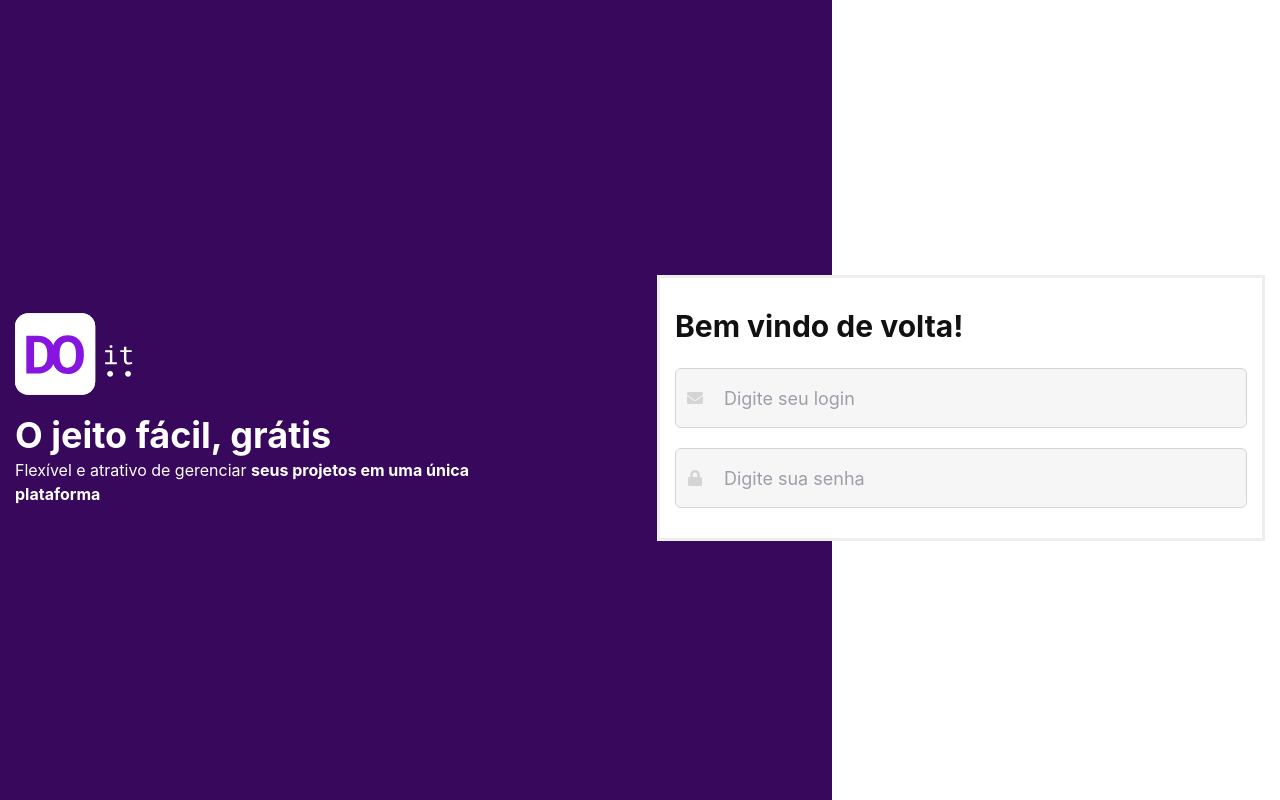
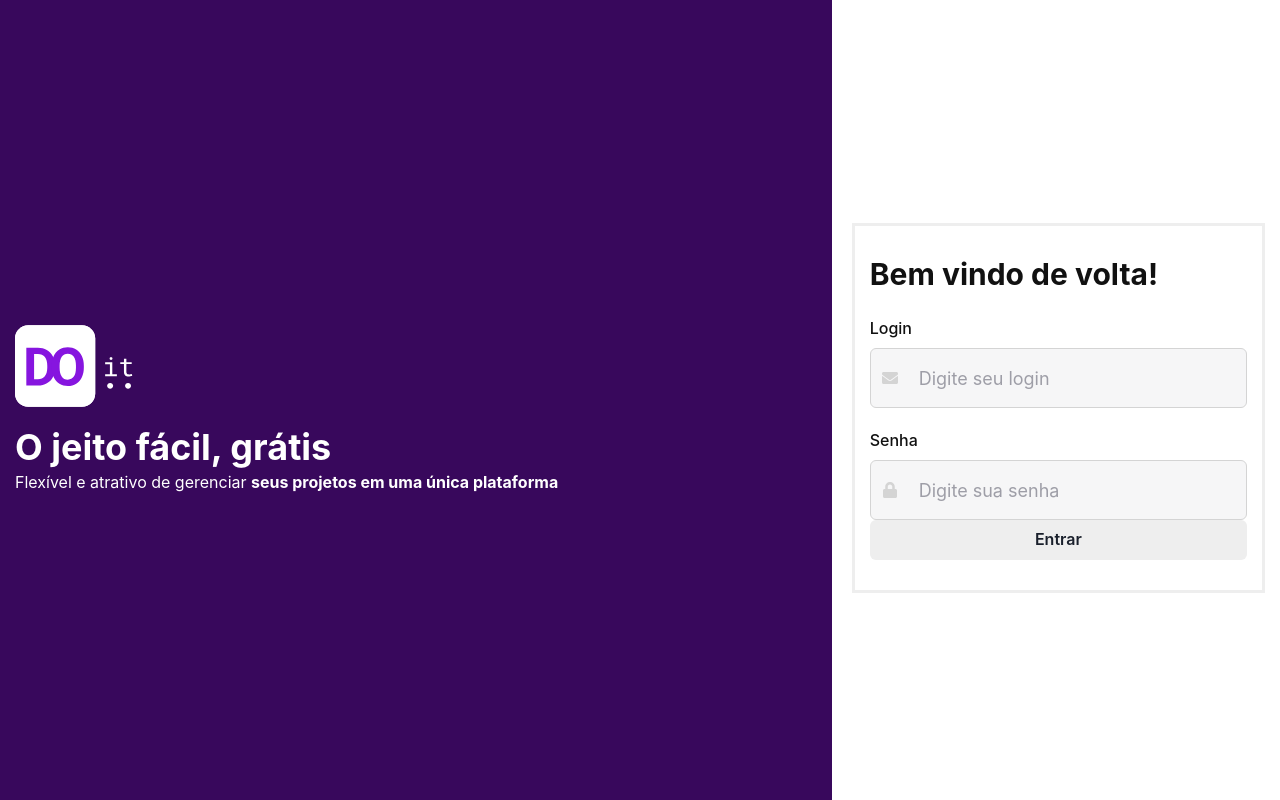
Before and after one commit to schillreff/do_it_front, a React (Create React App) app: page / in a window 1280 px wide. Built offline with nearby package versions, Linux system fonts and the light colour scheme.

Commit message:
feat: added yup

```diff
--- a/src/pages/Login/index.tsx
+++ b/src/pages/Login/index.tsx
@@ -1,15 +1,39 @@
-import { Flex, Grid, Heading, Image, Text, VStack } from '@chakra-ui/react';
+import {
+  Button,
+  Flex,
+  Grid,
+  Heading,
+  Image,
+  Text,
+  VStack,
+} from '@chakra-ui/react';
+import { yupResolver } from '@hookform/resolvers/yup';
+import { useForm } from 'react-hook-form';
 import { FaEnvelope, FaLock } from 'react-icons/fa';
+import * as yup from 'yup';
 import LogoPrimary from '../../assets/logo-primary.svg';
 import { Input } from '../../components/Form/input';
-import { useForm } from 'react-hook-form';
+
+const signInSchema = yup.object().shape({
+  email: yup.string().required('Email obrigatório').email('Email inválido'),
+  password: yup.string().required('Senha obrigatória'),
+});
+
+interface SignInData {
+  email: string;
+  password: string;
+}
 
 export const Login = () => {
   const {
     formState: { errors },
     register,
     handleSubmit,
-  } = useForm();
+  } = useForm({
+    resolver: yupResolver(signInSchema),
+  });
+
+  const handleSignIn = (data: SignInData) => console.log(data);
 
   return (
     <Flex
@@ -34,9 +58,10 @@ export const Login = () => {
           </Text>
         </Grid>
         <Grid
+          onSubmit={handleSubmit(handleSignIn)}
           as={'form'}
           mt={'4'}
-          w={'100%'}
+          w={'50%'}
           padding={'30px 15px'}
           border={'3px solid'}
           borderColor={'gray.100'}
@@ -48,14 +73,21 @@ export const Login = () => {
             <Input
               placeholder={'Digite seu login'}
               icon={FaEnvelope}
+              label='Login'
+              type='email'
+              error={errors.email}
               name='email'
             />
             <Input
               placeholder={'Digite sua senha'}
               icon={FaLock}
+              label='Senha'
+              type='password'
+              error={errors.password}
               {...register('password')}
             />
           </VStack>
+          <Button type='submit'>Entrar</Button>
         </Grid>
       </Flex>
     </Flex>
```
